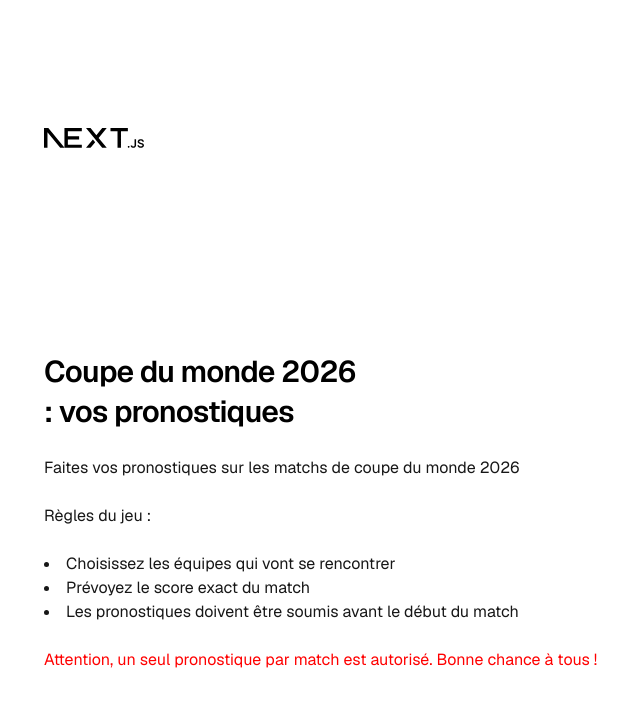
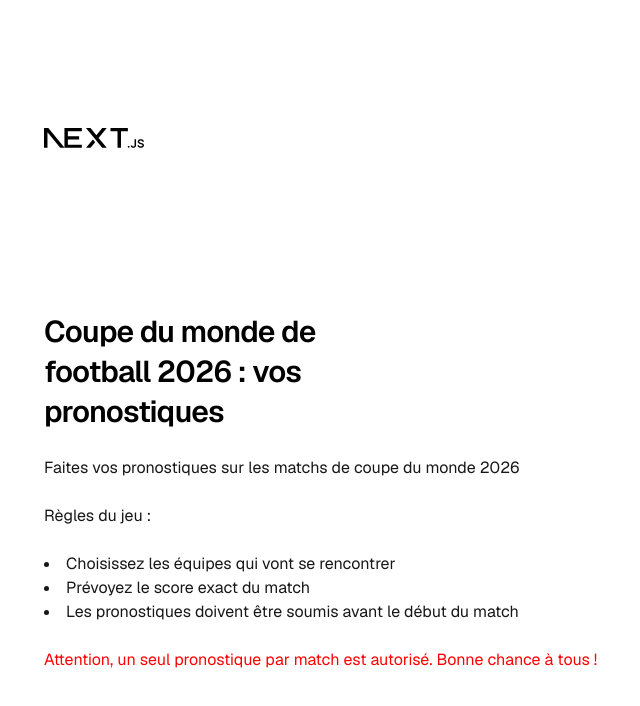
Before and after one commit to CESI-LR/INF83-TP-mood-tracker, a Next.js app: page / in a window 1280 px wide. Shown: the top 706 px of the page, without its empty margins (276-916 px from the left). Built offline with nearby package versions, Linux system fonts and the light colour scheme.

Commit message:
feat(ui):maj)-title-football

```diff
--- a/app/page.tsx
+++ b/app/page.tsx
@@ -14,7 +14,7 @@ export default function Home() {
         />
         <div className="flex flex-col items-center gap-6 text-center sm:items-start sm:text-left">
           <h1 className="max-w-xs text-3xl font-semibold leading-10 tracking-tight text-black dark:text-zinc-50">
-            Coupe du monde 2026 : vos pronostiques
+            Coupe du monde de football 2026 : vos pronostiques
           </h1>
           <p>Faites vos pronostiques sur les matchs de coupe du monde 2026</p>
           <h2>Règles du jeu :</h2>
```
